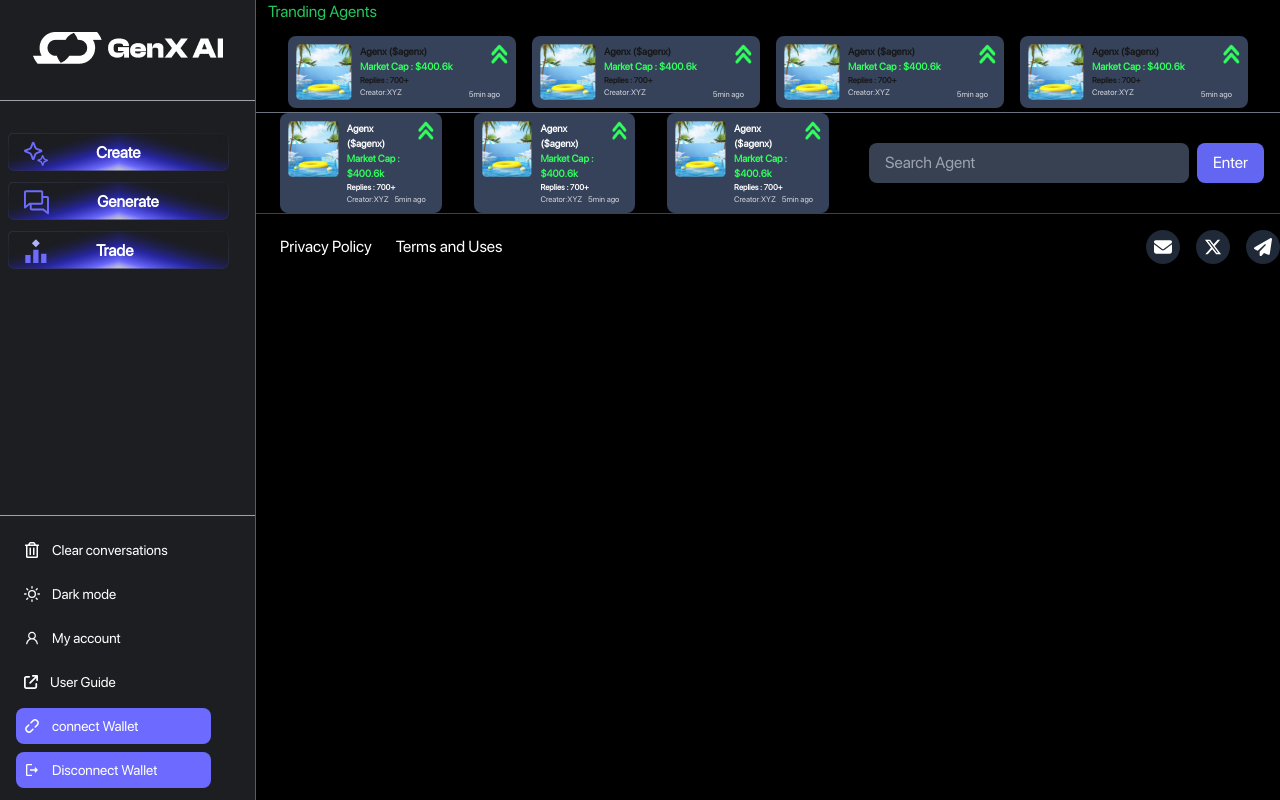
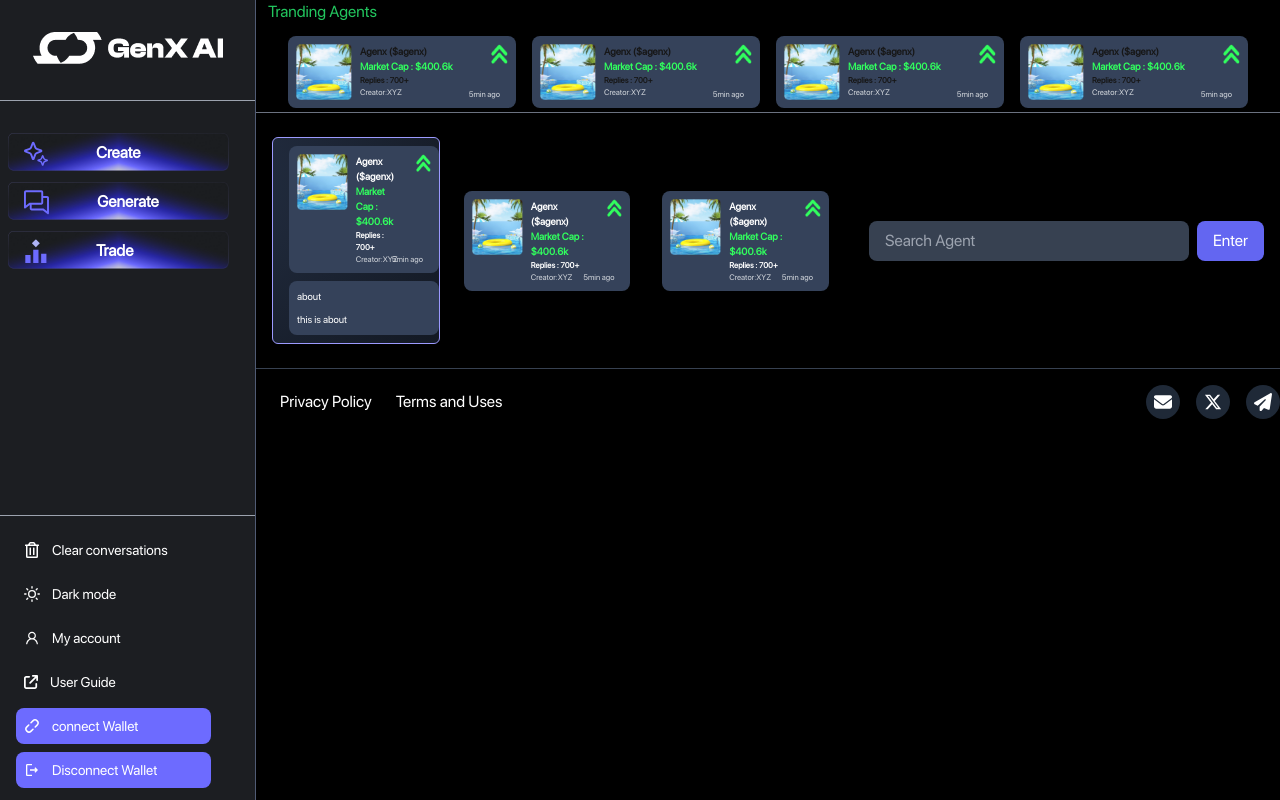
Before and after one commit to noorshanu/genxai2, a Next.js app: page /list-agents in a window 1280 px wide. Built offline with nearby package versions, Linux system fonts and the light colour scheme.

Commit message:
Update AgentDetails.tsx

```diff
--- a/src/components/AgentDetails.tsx
+++ b/src/components/AgentDetails.tsx
@@ -3,9 +3,10 @@
 
 function AgentDetails() {
   return (
-    <div className="bg-black  text-white  overflow-hidden">
+    <div className="bg-black  text-white  overflow-hidden  py-6">
       <div className=" flex justify-between px-4 items-center">
         <div className="flex gap-4 items-center">
+          <div className=" w-full agentbox p-2">
             <div className="bg-[#35425A] rounded-lg p-2 flex mx-2  w-full gap-4 relative">
               <div className=" flex gap-2 w-full">
                 <img src="images/nft3.png" alt="" className="h-14 w-14" />
@@ -25,6 +26,12 @@
               <p className=" text-gray-300 text-[8px] absolute bottom-2 right-4">
                 5min ago
               </p>
+            </div>
+            <div className=" bg-[#35425A] p-2 rounded-lg mx-2 mt-2 w-full">
+              <h1 className=" text-[10px]">about</h1>
+
+              <p className="text-[10px] pt-2">this is about</p>
+            </div>
           </div>
 
           <div className="bg-[#35425A] rounded-lg p-2 flex mx-2  w-full gap-4 relative">
```
Lines whose indentation alone changed are shown as unchanged.
